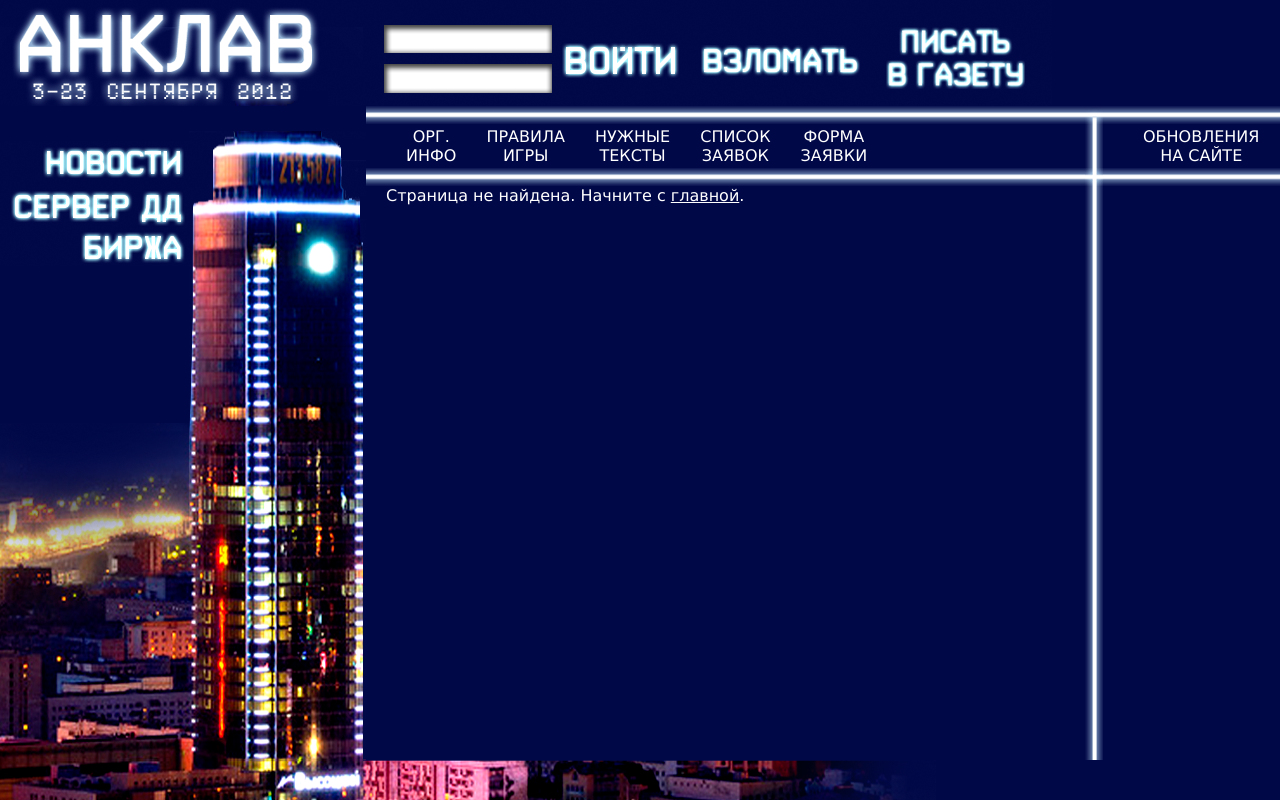
After one commit to wd5/Anklav, a Django app: template src/templates/404.html in a window 1280 px wide. The commit adds this page. Run offline with Django 3.2, Linux system fonts and the light colour scheme; the template is opened without the code that fills it, so the values that code supplies are empty; parts of the project's set-up code (start-up, migrations or seed data) failed here and were passed over.

Commit message:
Decoration

```diff
--- a/src/static/base.css
+++ b/src/static/base.css
@@ -1,10 +1,10 @@
-td, body
+td, body, html
 {
     padding: 0;
     margin: 0;
 }
 
-body
+body, html
 {
     background-color: #010848;
     width: 100%;
@@ -14,7 +14,6 @@ body
 .main_container
 {
     width: 100%;
-    height: 100%;
     border: 0;
     border-collapse: collapse;
 }
@@ -85,7 +84,7 @@ td img
 {
     color: #ffffff;
     font-family: Verdana, tahoma;
-    height: 100%;
+    //height: 100%;
 }
 
 .content a:link, .content a:hover, .content a:active
--- /dev/null
+++ b/src/templates/404.html
@@ -0,0 +1,6 @@
+{% extends "base.html" %}
+{% load staticpages %}
+
+{% block content %}
+    Страница не найдена. Начните с <a href="/">главной</a>.
+{% endblock %}
--- a/src/templates/base.html
+++ b/src/templates/base.html
@@ -5,33 +5,30 @@
     <link rel="stylesheet" href="{{ MEDIA_URL }}base.css"/>
 </head>
 <body>
-<table class="main_container">
+<table class="main_container" style="height: 100%">
     <tr>
-        <td><a href="/"><img src="{{ MEDIA_URL }}i/logo.png"></a></td>
+        <td colspan="2" style="height: 100px"><a href="/"><img src="{{ MEDIA_URL }}i/logo.png"></a></td>
         <td><a href="/"><img src="{{ MEDIA_URL }}i/login.png"></a></td>
         <td><a href="/"><img src="{{ MEDIA_URL }}i/hack.png"></a></td>
         <td><a href="/"><img src="{{ MEDIA_URL }}i/newspaper.png"></a></td>
         <td class="b-top">&nbsp;</td>
     </tr>
-</table>
-<table class="main_container" style="height: 100%">
     <tr>
-        <td style="width: 189px;">
-            <img src="{{ MEDIA_URL }}i/gap.png"><br>
-            <img src="{{ MEDIA_URL }}i/news.png"><br>
-            <img src="{{ MEDIA_URL }}i/dd.png"><br>
+        <td style="width: 189px; padding-top: 35px; background-position: left bottom; background-image: url('{{ MEDIA_URL }}i/left.png'); background-repeat: no-repeat;">
+            <img src="{{ MEDIA_URL }}i/news.png">
+            <img src="{{ MEDIA_URL }}i/dd.png">
             <img src="{{ MEDIA_URL }}i/exchange.png">
         </td>
-        <td style="width: 177px;">&nbsp;</td>
-        <td class="content">
-            <table class="b-navigation">
+        <td style="width: 177px; vertical-align: bottom;"><img src="{{ MEDIA_URL }}i/building.png"></td>
+        <td colspan="4" class="content">
+            <table class="b-navigation" style="height: 100%;">
                 <tr>
                     <td class="b-navigation-horizontal"></td>
                     <td style="height: 18px;"><img src="{{ MEDIA_URL }}i/t.png"></td>
                     <td class="b-navigation-horizontal"></td>
                 </tr>
                 <tr>
-                    <td class="b-navigation-menu">
+                    <td class="b-navigation-menu" style="height: 18px;">
                         <div class="b-navigation-menu-item"><a href="/articles/2">Орг.<br>инфо</a></div>
                         <div class="b-navigation-menu-item"><a href="/articles/3">Правила<br>игры</a></div>
                         <div class="b-navigation-menu-item"><a href="/articles/4">Нужные<br>тексты</a></div>
@@ -51,8 +48,10 @@
                 </tr>
                 <tr>
                     <td>
-                        {% block content %}
-                        {% endblock content %}
+                        <div style="overflow: auto; padding-left: 20px;">
+                            {% block content %}
+                            {% endblock content %}
+                        </div>
                     </td>
                     <td class="b-navigation-vertical">&nbsp;</td>
                     <td style="width: 177px">&nbsp;</td>
@@ -60,6 +59,11 @@
             </table>
         </td>
     </tr>
+    <tr>
+        <td style="height: 40px;"><img src="{{ MEDIA_URL }}i/left-bottom.png"></td>
+        <td><img src="{{ MEDIA_URL }}i/building-bottom.png"></td>
+        <td colspan="4"><img src="{{ MEDIA_URL }}i/content-bottom.png"></td>
+    </tr>
 </table>
 </body>
 </html>
```
Also changed, not shown: src/static/i/building-bottom.png (added), src/static/i/building.png (added), src/static/i/content-bottom.png (added), src/static/i/left-bottom.png, src/static/i/left.png (added), src/static/i/logo.png.
